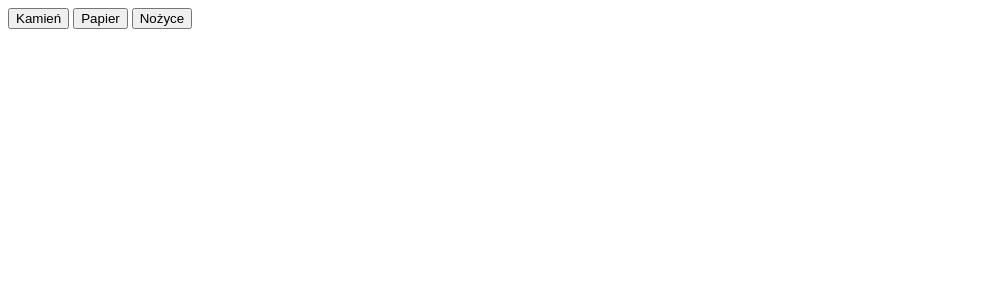
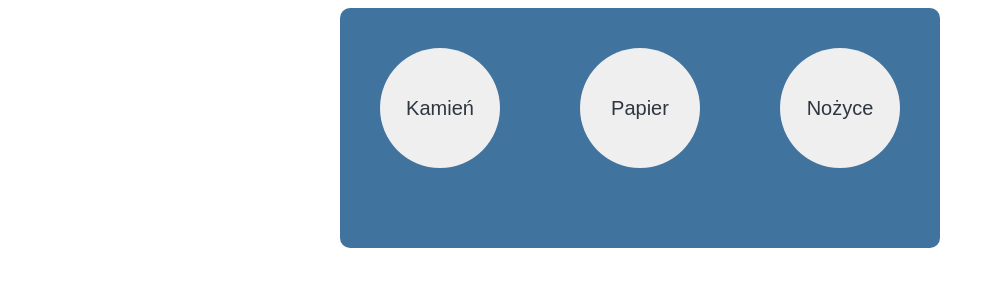
Before and after one commit to evacu8/javascript-prework, a website: page index.html in a window 1280 px wide. Shown: the whole page, without its empty margins (0-995 px from the left). Drawn offline with nearby package versions, Linux system fonts and the light colour scheme; files that its build step writes are made by us from their sources.

Commit message:
Add font styles, button styles, hover pictures

```diff
--- a/index.html
+++ b/index.html
@@ -8,9 +8,9 @@
 <body>
 	<div class="container">
 		<div id="buttons">
-            <button id="play-rock">Kamień</button>
-            <button id="play-paper">Papier</button>
-            <button id="play-scissors">Nożyce</button>
+            <button id="play-rock" type="button">Kamień</button>
+            <button id="play-paper" type="button">Papier</button>
+            <button id="play-scissors" type="button">Nożyce</button>
         </div>
 		<div id="messages"></div>
 	</div>
--- a/js/script.js
+++ b/js/script.js
@@ -1,3 +1,5 @@
+
+
 function playGame(playerInput) {
     clearMessages();
 
--- a/sass/style.scss
+++ b/sass/style.scss
@@ -0,0 +1,59 @@
+
+.container {
+    max-width: 600px;
+    margin: 0 auto;
+    background-color: #40739e;
+    border-radius: 10px;
+    font-family: 'Lucida Sans', 'Lucida Sans Regular', 'Lucida Grande', 'Lucida Sans Unicode', Geneva, Verdana, sans-serif;
+}
+
+#buttons {
+    display: flex;
+    flex-wrap: wrap;
+    justify-content: space-around;
+    padding: 40px 0;
+}
+
+button {
+    width: 120px;
+    height: 120px;
+    font-size: 20px;
+    font-style: bold;
+    color: #2f3640;
+    border-radius: 50%;
+    border: none;
+    &:hover {
+        transform: scale(1.05);
+        // font-style: bold;
+        // color: #192a56;
+        // font-weight: 600;
+        font-size: 0;
+        background-repeat: no-repeat;
+        background-size: cover;
+    }
+}
+
+#play-rock {
+    &:hover {
+        background-image: url('/images/rock.png');
+    }
+}
+
+#play-paper {
+    &:hover {
+        background-image: url('/images/paper.png');
+    }
+}
+
+#play-scissors {
+    &:hover {
+        background-image: url('/images/scissors.png');
+    }
+}
+
+#messages {
+    font-size: 22px;
+    margin-left: 50px;
+    color: #2f3640;
+    padding-bottom: 40px;
+}
```
Also changed, not shown: css/style.css (added), images/paper.PNG (added), images/rock.PNG (added), images/scissors.PNG (added), 1 other file.
